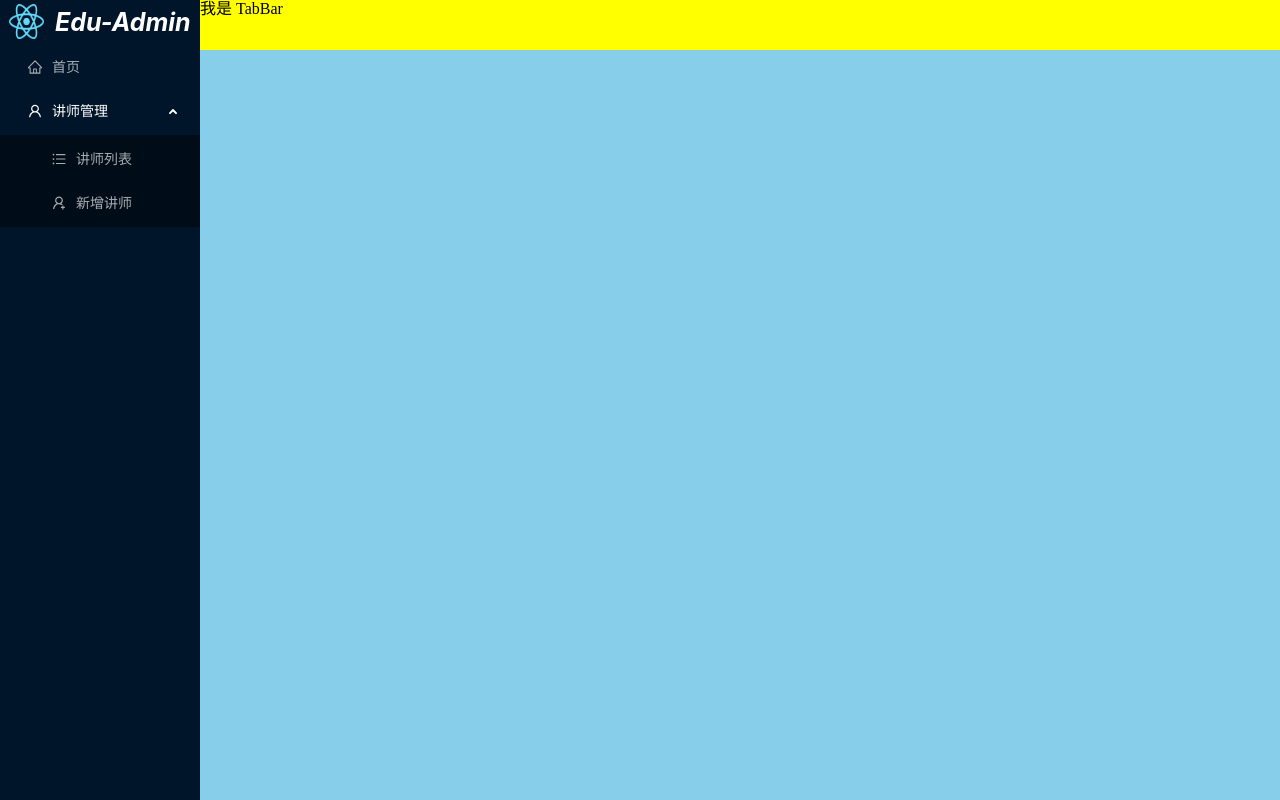
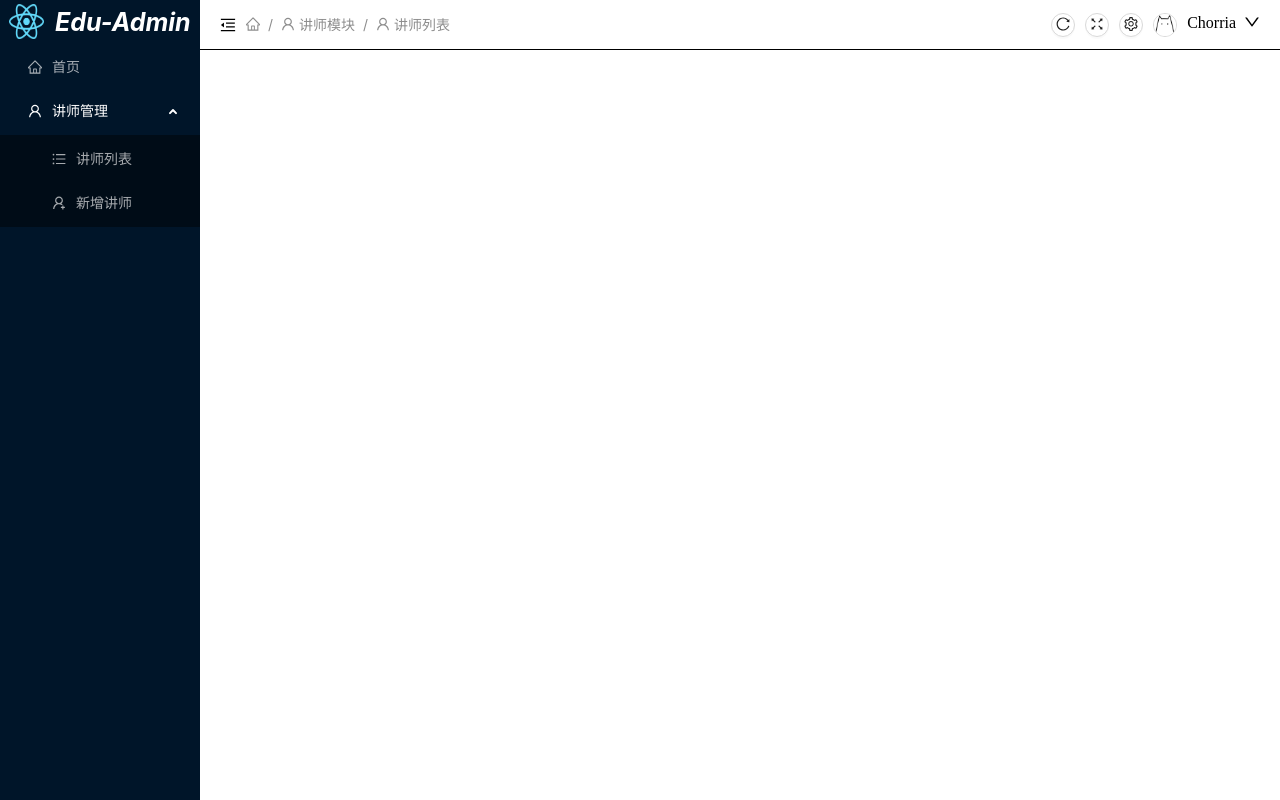
Before and after one commit to yuunik/edu-admin, a React (Vite) app: page /teacher in a window 1280 px wide. Built offline with nearby package versions, Linux system fonts and the light colour scheme; no server answers.

Commit message:
style: layout - 封装tabbar组件

```diff
--- /dev/null
+++ b/src/layout/components/Tabbar/index.scss
@@ -0,0 +1,43 @@
+.tar-bar {
+  height: 50px;
+  background-color: #fff;
+  display: flex;
+  justify-content: space-between;
+  align-items: center;
+  border-bottom: 1px solid black;
+  padding: 20px;
+  box-sizing: border-box;
+
+  .breadcrumb-container {
+    display: flex;
+    align-items: center;
+
+    .website-breadcrumb {
+      margin-left: 10px;
+      color: black;
+    }
+  }
+
+  .base-setting-container {
+    display: flex;
+    align-items: center;
+
+    button {
+      margin-right: 10px;
+    }
+
+    .user-info-container {
+      .avatar {
+        margin-right: 10px;
+        border: 1px solid rgb(217, 217, 217);
+        cursor: pointer;
+        transition: 0.2s all linear;
+
+        &:hover {
+          border: 1px solid #1677FF;
+        }
+
+      }
+    }
+  }
+}
--- /dev/null
+++ b/src/layout/components/Tabbar/index.tsx
@@ -0,0 +1,104 @@
+import {
+  DownOutlined,
+  FullscreenOutlined,
+  HomeOutlined,
+  MenuFoldOutlined,
+  ReloadOutlined,
+  SettingOutlined,
+  UserOutlined,
+} from '@ant-design/icons'
+import { Avatar, Breadcrumb, Button, Dropdown, MenuProps, Space } from 'antd'
+import UserAvatar from '@/assets/images/user-avatar.jpg'
+import './index.scss'
+
+const Tabbar = () => {
+  // 面包屑导航栏数据
+  const breadcrumbItems = [
+    {
+      href: '/home',
+      title: <HomeOutlined />,
+    },
+    {
+      href: '/teacher/list',
+      title: (
+        <>
+          <UserOutlined />
+          <span>讲师模块</span>
+        </>
+      ),
+    },
+    {
+      href: '/teacher/list',
+      title: (
+        <>
+          <UserOutlined />
+          <span>讲师列表</span>
+        </>
+      ),
+    },
+  ]
+
+  // 用户信息数据
+  const userInfoItems: MenuProps['items'] = [
+    {
+      key: 'logout',
+      danger: true,
+      label: '退出登录',
+    },
+  ]
+
+  return (
+    <nav className="tar-bar">
+      {/* 面包屑导航栏 */}
+      <div className="breadcrumb-container">
+        {/* 菜单栏折叠按钮 */}
+        <MenuFoldOutlined />
+        {/* 面包屑 */}
+        <Breadcrumb items={breadcrumbItems} className="website-breadcrumb" />
+      </div>
+      {/* 基础设置栏 */}
+      <div className="base-setting-container">
+        {/* 刷新按钮 */}
+        <Button
+          type="default"
+          shape="circle"
+          icon={<ReloadOutlined />}
+          size="small"
+        />
+        {/* 全屏按钮 */}
+        <Button
+          type="default"
+          shape="circle"
+          icon={<FullscreenOutlined />}
+          size="small"
+        />
+        {/* 其他设置按钮 */}
+        <Button
+          type="default"
+          shape="circle"
+          size="small"
+          icon={<SettingOutlined />}
+        />
+        {/* 用户信息栏 */}
+        <div className="user-info-container">
+          {/* 用户头像 */}
+          <Avatar
+            size="small"
+            src={UserAvatar}
+            alt="用户头像"
+            className="avatar"
+          />
+          {/* 退出登录栏 */}
+          <Dropdown menu={{ items: userInfoItems }}>
+            <Space>
+              Chorria
+              <DownOutlined />
+            </Space>
+          </Dropdown>
+        </div>
+      </div>
+    </nav>
+  )
+}
+
+export default Tabbar
--- a/src/layout/index.scss
+++ b/src/layout/index.scss
@@ -13,12 +13,6 @@
   .content-container {
     width: calc(100% - $menu-width);
     height: 100%;
-    background-color: skyblue;
-
-    .tar-bar {
-      height: 50px;
-      background-color: yellow;
-    }
 
     .content {
       height: calc(100% - 50px);
--- a/src/layout/index.tsx
+++ b/src/layout/index.tsx
@@ -1,13 +1,15 @@
 import { useEffect } from 'react'
 import { Outlet } from 'react-router-dom'
+import { useDispatch } from 'react-redux'
 
 import EduMenu from './components/EduMenu'
 import WebsiteLogo from '@/layout/components/WebsiteLogo'
-import { useDispatch } from 'react-redux'
 import { fetchInfo } from '@/store/modules/user.tsx'
+import store from '@/store'
+import Tabbar from '@/layout/components/Tabbar'
+
 // 引入样式
 import './index.scss'
-import store from '@/store'
 
 const Layout = () => {
   // 获取触发对象
@@ -29,7 +31,7 @@ const Layout = () => {
       </aside>
       <div className="content-container">
         {/* tabbar 栏 */}
-        <nav className="tar-bar">我是 TabBar </nav>
+        <Tabbar />
         <main className="content">
           {/* 二级路由展示区 */}
           <Outlet />
```
Also changed, not shown: src/assets/images/user-avatar.jpg (added).
